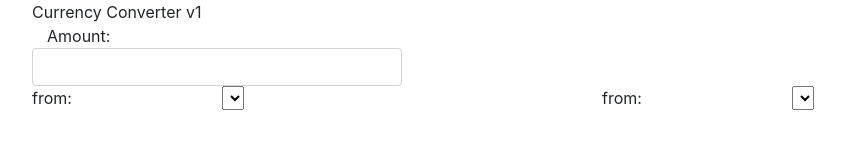
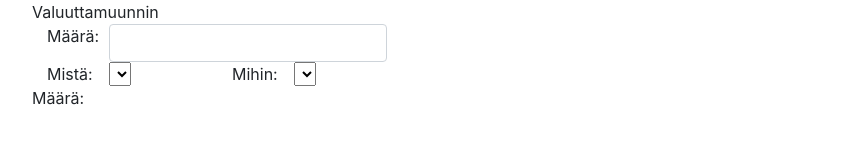
Before and after one commit to Nanishunter/Currency-Converter, a plain HTML site: page html/index.html in a window 1280 px wide. Shown: the whole page, without its empty margins (53-898 px from the left). Drawn offline with nearby package versions, Linux system fonts and the light colour scheme.

Commit message:
Added loadcurrency function, added styles.css,

```diff
--- a/css/index.css
+++ /dev/null
@@ -1 +0,0 @@
-css
--- a/html/index.html
+++ b/html/index.html
@@ -1,38 +1,38 @@
 <!DOCTYPE html>
-<html lang="en">
-
+<html>
 <head>
     <meta charset="UTF-8">
     <meta name="viewport" content="width=device-width, initial-scale=1.0">
     <meta http-equiv="X-UA-Compatible" content="ie=edge">
-    <title>Currency Converter</title>
-    <link rel="stylesheet" href="C:\Users\Nana\node_modules\bootstrap\dist\css/bootstrap.min.css">
+    <title>Valuuttamuunnin</title>
+    <link rel="stylesheet" href="../node_modules/bootstrap/dist/css/bootstrap.min.css">
+    <link rel="stylesheet" href="css/styles.css">
+    <script src="javascript/index.js"></script>
 </head>
 
-<body>
-    <div class="container">
-        <div class="col-md-offset-4 col-md-4">
-            <div class="row">
-                Currency Converter v1
+<body onload="onloadcurrency()">
+    <div class="container main-panel">
+        <div class="col-md-offset-4 col-md-4 panel">
+            <div class="row header">
+                Valuuttamuunnin
             </div>
             <div class="row">
-                <div class="col-md-2">Amount:</div>
-                <div class="col-md-10"></div>
-                <input type="text" class="form-control" id="amount" />
+                <div class="col-md-2">Määrä:</div>
+                <div class="col-md-10">
+                    <input type="text" oninput="convertCurrency()" class="form-control" id="amount"/>
+                </div>
+            </div>
+            <div class="row">
+                <div class="col-md-2">Mistä:</div>
+                <div class="col-md-4"><select onchange="convertCurrency()" id="from"></select></div>
+                <div class="col-md-2">Mihin:</div>
+                <div class="col-md-4"><select onchange="convertCurrency()" id="to"></select></div>
+            </div>
+            <div class="row">Määrä:<span id="result"></span>
             </div>
         </div>
-        <div class="row">
-            <div class="col-md-2">from:</div>
-            <div class="col-md-4"><select id="From"></select></div>
-                <div class="col-md-2">from:</div>
-                    <div class="col-md-4"><select id="to"></select></div>
-                    </div>
-                </div>
-            </div>
-        <script src="C:\Users\Nana\node_modules\bootstrap\dist\js/bootstrap.min.js"></script>
-        <script src="C:\Users\Nana\node_modules\jquery\dist/jquery.min.js"></script>
-
-
+    </div>
+    <script src="../node_modules/jquery/dist/jquery.min.js"></script>
+    <script src="../node_modules/bootstrap/dist/js/bootstrap.min.js"></script>
 </body>
-
 </html>
```
